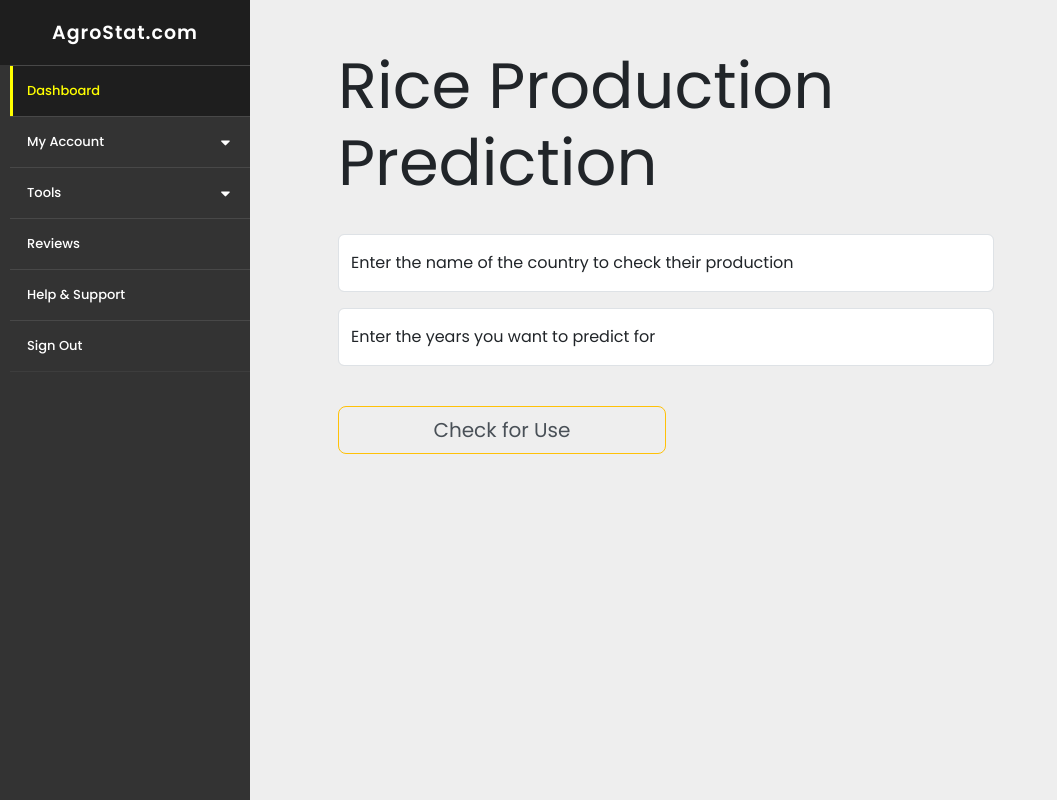
After one commit to jatin121ks/AgroStat, a Django app: page /predict_crop_rice in a window 1280 px wide. The commit adds this page. Shown: the whole page, without its empty margins (0-1057 px from the left). Run offline with Django 5.2, Linux system fonts and the light colour scheme; some libraries are stand-ins or nearby versions.

Commit message:
27-March

```diff
--- a/dummyproject/urls.py
+++ b/dummyproject/urls.py
@@ -55,7 +55,10 @@ urlpatterns = [
     path('live',views.live,name="live"),
     path('e503',views.e503,name="e503"),
     path('disease_detection',views.disease_detection,name="disease_detection"),
-    # path('detection_result',views.detection_result,name="detection_result"),
+    path('fertilizer_detection',views.fertilizer_detection,name="fertilizer_detection"),
+    path('predict_crop_rice',views.predict_crop_rice,name="predict_crop_rice"),
+    path('predict_crop_maize',views.predict_crop_maize,name="predict_crop_maize"),
+    path('predict_population',views.predict_population,name="predict_population"),
 
 
 
--- a/myapp/views.py
+++ b/myapp/views.py
@@ -18,6 +18,15 @@ from myapp.models import disease_solution
 import numpy as np
 from tensorflow.keras.preprocessing import image
 from tensorflow.keras.models import load_model
+import warnings
+import itertools
+import matplotlib.pyplot as plt
+warnings.filterwarnings("ignore")
+plt.style.use('fivethirtyeight')
+import pandas as pd
+import statsmodels.api as sm
+import matplotlib
+import plotly.graph_objects as go
 
 
 
@@ -164,6 +173,348 @@ def handle_uploaded_file(f,name):
           destination.write(chunk)
      destination.close()
 
+def predict_crop_rice(request):
+     if request.method=='POST':
+          df=pd.read_csv("rice-production.csv",parse_dates=['Year'])
+          df.dtypes
+          country=request.POST.get('country')
+
+          print(country)
+          #country='India'
+          production=df[df['Entity']==country]
+          production=production.loc[:,['Year','Production']]
+          production=production.sort_values('Year')
+          production.isnull().sum()
+          production=production.set_index('Year')
+          production.index
+          y=production
+          p = d = q = range(0, 2)
+          pdq = list(itertools.product(p, d, q))
+          seasonal_pdq = [(x[0], x[1], x[2], 12) for x in list(itertools.product(p, d, q))]
+          print('Examples of parameter combinations for Seasonal ARIMA...')
+          print('SARIMAX: {} x {}'.format(pdq[1], seasonal_pdq[1]))
+          print('SARIMAX: {} x {}'.format(pdq[1], seasonal_pdq[2]))
+          print('SARIMAX: {} x {}'.format(pdq[2], seasonal_pdq[3]))
+          print('SARIMAX: {} x {}'.format(pdq[2], seasonal_pdq[4]))
+
+          min=99999999
+          p1=[-1,-1,-1]
+          p2=[-1,-1,-1,-1]
+          for param in pdq:
+               for param_seasonal in seasonal_pdq:
+                    try:
+                         mod = sm.tsa.statespace.SARIMAX(y,
+                                                       order=param,
+                                                       seasonal_order=param_seasonal,
+                                                       enforce_stationarity=False,
+                                                       enforce_invertibility=False)
+                         results = mod.fit()
+                         if results.aic<min:
+                              min=results.aic
+                              p1=param
+                              p2=param_seasonal
+                         print('ARIMA{}x{}12 - AIC:{}'.format(param, param_seasonal, results.aic))
+                    except:
+                         continue
+          print(p1)
+          print(min)
+          print(p2)
+          # 12 is the interval for 12 months
+          mod = sm.tsa.statespace.SARIMAX(y,
+                                        order=(p1[0], p1[1], p1[2]),
+                                        seasonal_order=(p2[0], p2[1], p2[2], 12),
+                                        enforce_stationarity=False,
+                                        enforce_invertibility=False)
+          results = mod.fit()
+          print(results.summary().tables[1])
+          steps = int(request.POST.get('steps'))
+
+          print("steps are",steps)
+          pred_uc = results.get_forecast(steps=steps)
+               # Create traces
+          fig = go.Figure()
+          fig.add_trace(go.Scatter(x=y.index, y=y['Production'],
+                              mode='lines',
+                              name='Actual Value'))
+          type(pred_uc.predicted_mean)
+          fig.add_trace(go.Scatter(x=pred_uc.predicted_mean.index, y=pred_uc.predicted_mean,
+                              mode='lines',
+                              name='Predicted Value'))
+          #fig.show()
+          fig.update_layout(
+          title="Rice Production of "+country,
+          xaxis_title="Year",
+          yaxis_title="Production",
+          legend_title="Country",
+          font=dict(
+               family="Courier New, monospace",
+               size=14,
+               color="RebeccaPurple"))
+          graph=fig.to_html()
+          return render(request,'arima_result.html',{'graph':graph})
+
+
+     else:
+          return render(request,'rice_prediction.html')
+
+
+def predict_crop_maize(request):
+     if request.method=='POST':
+          df=pd.read_csv("maize-production.csv",parse_dates=['Year'])
+          df.dtypes
+          country=request.POST.get('country')
+
+          print(country)
+          #country='India'
+          production=df[df['Entity']==country]
+          production=production.loc[:,['Year','Maize | 00000056 || Production | 005510 || tonnes']]
+          production=production.sort_values('Year')
+          production.isnull().sum()
+          production=production.set_index('Year')
+          production.index
+          y=production
+          p = d = q = range(0, 2)
+          pdq = list(itertools.product(p, d, q))
+          seasonal_pdq = [(x[0], x[1], x[2], 12) for x in list(itertools.product(p, d, q))]
+          print('Examples of parameter combinations for Seasonal ARIMA...')
+          print('SARIMAX: {} x {}'.format(pdq[1], seasonal_pdq[1]))
+          print('SARIMAX: {} x {}'.format(pdq[1], seasonal_pdq[2]))
+          print('SARIMAX: {} x {}'.format(pdq[2], seasonal_pdq[3]))
+          print('SARIMAX: {} x {}'.format(pdq[2], seasonal_pdq[4]))
+
+          min=99999999
+          p1=[-1,-1,-1]
+          p2=[-1,-1,-1,-1]
+          for param in pdq:
+               for param_seasonal in seasonal_pdq:
+                    try:
+                         mod = sm.tsa.statespace.SARIMAX(y,
+                                                       order=param,
+                                                       seasonal_order=param_seasonal,
+                                                       enforce_stationarity=False,
+                                                       enforce_invertibility=False)
+                         results = mod.fit()
+                         if results.aic<min:
+                              min=results.aic
+                              p1=param
+                              p2=param_seasonal
+                         print('ARIMA{}x{}12 - AIC:{}'.format(param, param_seasonal, results.aic))
+                    except:
+                         continue
+          print(p1)
+          print(min)
+          print(p2)
+          # 12 is the interval for 12 months
+          mod = sm.tsa.statespace.SARIMAX(y,
+                                        order=(p1[0], p1[1], p1[2]),
+                                        seasonal_order=(p2[0], p2[1], p2[2], 12),
+                                        enforce_stationarity=False,
+                                        enforce_invertibility=False)
+          results = mod.fit()
+          print(results.summary().tables[1])
+          steps = int(request.POST.get('steps'))
+
+          print("steps are",steps)
+          pred_uc = results.get_forecast(steps=steps)
+               # Create traces
+          fig = go.Figure()
+          fig.add_trace(go.Scatter(x=y.index, y=y['Maize | 00000056 || Production | 005510 || tonnes'],
+                              mode='lines',
+                              name='Actual Value'))
+          type(pred_uc.predicted_mean)
+          fig.add_trace(go.Scatter(x=pred_uc.predicted_mean.index, y=pred_uc.predicted_mean,
+                              mode='lines',
+                              name='Predicted Value'))
+          #fig.show()
+          fig.update_layout(
+          title="Maize Production of "+country,
+          xaxis_title="Year",
+          yaxis_title="Production",
+          legend_title="Country",
+          font=dict(
+               family="Courier New, monospace",
+               size=14,
+               color="RebeccaPurple"))
+          graph=fig.to_html()
+          return render(request,'arima_result.html',{'graph':graph})
+
+
+     else:
+          return render(request,'maize_prediction.html')
+
+
+
+
+def predict_population(request):
+     if request.method=='POST':
+          df=pd.read_csv("share_of_the_.population_in_agriculture.csv",parse_dates=['Year'])
+          df.dtypes
+          country=request.POST.get('country')
+
+          print(country)
+          #country='India'
+          production=df[df['Entity']==country]
+          production=production.loc[:,['Year','share_employed_agri']]
+          production=production.sort_values('Year')
+          production.isnull().sum()
+          production=production.set_index('Year')
+          production.index
+          y=production
+          p = d = q = range(0, 2)
+          pdq = list(itertools.product(p, d, q))
+          seasonal_pdq = [(x[0], x[1], x[2], 12) for x in list(itertools.product(p, d, q))]
+          print('Examples of parameter combinations for Seasonal ARIMA...')
+          print('SARIMAX: {} x {}'.format(pdq[1], seasonal_pdq[1]))
+          print('SARIMAX: {} x {}'.format(pdq[1], seasonal_pdq[2]))
+          print('SARIMAX: {} x {}'.format(pdq[2], seasonal_pdq[3]))
+          print('SARIMAX: {} x {}'.format(pdq[2], seasonal_pdq[4]))
+
+          min=99999999
+          p1=[-1,-1,-1]
+          p2=[-1,-1,-1,-1]
+          for param in pdq:
+               for param_seasonal in seasonal_pdq:
+                    try:
+                         mod = sm.tsa.statespace.SARIMAX(y,
+                                                       order=param,
+                                                       seasonal_order=param_seasonal,
+                                                       enforce_stationarity=False,
+                                                       enforce_invertibility=False)
+                         results = mod.fit()
+                         if results.aic<min:
+                              min=results.aic
+                              p1=param
+                              p2=param_seasonal
+                         print('ARIMA{}x{}12 - AIC:{}'.format(param, param_seasonal, results.aic))
+                    except:
+                         continue
+          print(p1)
+          print(min)
+          print(p2)
+          # 12 is the interval for 12 months
+          mod = sm.tsa.statespace.SARIMAX(y,
+                                        order=(p1[0], p1[1], p1[2]),
+                                        seasonal_order=(p2[0], p2[1], p2[2], 12),
+                                        enforce_stationarity=False,
+                                        enforce_invertibility=False)
+          results = mod.fit()
+          print(results.summary().tables[1])
+          steps = int(request.POST.get('steps'))
+
+          print("steps are",steps)
+          pred_uc = results.get_forecast(steps=steps)
+               # Create traces
+          fig = go.Figure()
+          fig.add_trace(go.Scatter(x=y.index, y=y['share_employed_agri'],
+                              mode='lines',
+                              name='Actual Value'))
+          type(pred_uc.predicted_mean)
+          fig.add_trace(go.Scatter(x=pred_uc.predicted_mean.index, y=pred_uc.predicted_mean,
+                              mode='lines',
+                              name='Predicted Value'))
+          #fig.show()
+          fig.update_layout(
+          title="Population of "+country+" employed in Agriculture",
+          xaxis_title="Year",
+          yaxis_title="Production",
+          legend_title="Country",
+          font=dict(
+               family="Courier New, monospace",
+               size=14,
+               color="RebeccaPurple"))
+          graph=fig.to_html()
+          return render(request,'arima_result.html',{'graph':graph})
+
+
+     else:
+          return render(request,'population_prediction.html')
+
+
+
+def fertilizer_detection(request):
+     if request.method=='POST':
+          df=pd.read_csv("fertilizers.csv",parse_dates=['Year'])
+          df.dtypes
+          country=request.POST.get('country')
+
+          print(country)
+          #country='India'
+          production=df[df['Entity']==country]
+          production=production.loc[:,['Year','Nutrient nitrogen N (total) | 00003102 || Use per area of cropland | 005159 || kilograms per hectare']]
+          production=production.sort_values('Year')
+          production.isnull().sum()
+          production=production.set_index('Year')
+          production.index
+          y=production
+          p = d = q = range(0, 2)
+          pdq = list(itertools.product(p, d, q))
+          seasonal_pdq = [(x[0], x[1], x[2], 12) for x in list(itertools.product(p, d, q))]
+          print('Examples of parameter combinations for Seasonal ARIMA...')
+          print('SARIMAX: {} x {}'.format(pdq[1], seasonal_pdq[1]))
+          print('SARIMAX: {} x {}'.format(pdq[1], seasonal_pdq[2]))
+          print('SARIMAX: {} x {}'.format(pdq[2], seasonal_pdq[3]))
+          print('SARIMAX: {} x {}'.format(pdq[2], seasonal_pdq[4]))
+
+          min=99999999
+          p1=[-1,-1,-1]
+          p2=[-1,-1,-1,-1]
+          for param in pdq:
+               for param_seasonal in seasonal_pdq:
+                    try:
+                         mod = sm.tsa.statespace.SARIMAX(y,
+                                                       order=param,
+                                                       seasonal_order=param_seasonal,
+                                                       enforce_stationarity=False,
+                                                       enforce_invertibility=False)
+                         results = mod.fit()
+                         if results.aic<min:
+                              min=results.aic
+                              p1=param
+                              p2=param_seasonal
+                         print('ARIMA{}x{}12 - AIC:{}'.format(param, param_seasonal, results.aic))
+                    except:
+                         continue
+          print(p1)
+          print(min)
+          print(p2)
+          # 12 is the interval for 12 months
+          mod = sm.tsa.statespace.SARIMAX(y,
+                                        order=(p1[0], p1[1], p1[2]),
+                                        seasonal_order=(p2[0], p2[1], p2[2], 12),
+                                        enforce_stationarity=False,
+                                        enforce_invertibility=False)
+          results = mod.fit()
+          print(results.summary().tables[1])
+          steps = int(request.POST.get('steps'))
+
+          print("steps are",steps)
+          pred_uc = results.get_forecast(steps=steps)
+               # Create traces
+          fig = go.Figure()
+          fig.add_trace(go.Scatter(x=y.index, y=y['Nutrient nitrogen N (total) | 00003102 || Use per area of cropland | 005159 || kilograms per hectare'],
+                              mode='lines',
+                              name='Actual Value'))
+          type(pred_uc.predicted_mean)
+          fig.add_trace(go.Scatter(x=pred_uc.predicted_mean.index, y=pred_uc.predicted_mean,
+                              mode='lines',
+                              name='Predicted Value'))
+          #fig.show()
+          fig.update_layout(
+          title="Fertilizers Use of "+country,
+          xaxis_title="Year",
+          yaxis_title="Use",
+          legend_title="Country",
+          font=dict(
+               family="Courier New, monospace",
+               size=14,
+               color="RebeccaPurple"))
+          graph=fig.to_html()
+          return render(request,'arima_result.html',{'graph':graph})
+
+
+     else:
+          return render(request,'fertilizer_prediction.html')
+
 def disease_detection(request):
      if request.method=='POST':
 
@@ -192,20 +543,8 @@ def disease_detection(request):
           predicted_class = classes[predicted_class_index]
 
 
-          # # Make predictions
-          # predictions = model.predict(img_array)
-          # classes=['Apple_Apple_scab', 'Apple___Black_rot', 'Apple___Cedar_apple_rust', 'Apple___healthy', 'Blueberry___healthy', 'Cherry_(including_sour)___Powdery_mildew', 'Cherry_(including_sour)___healthy', 'Corn_(maize)___Cercospora_leaf_spot Gray_leaf_spot', 'Corn_(maize)___Common_rust_', 'Corn_(maize)___Northern_Leaf_Blight', 'Corn_(maize)___healthy', 'Grape___Black_rot', 'Grape___Esca_(Black_Measles)', 'Grape___Leaf_blight_(Isariopsis_Leaf_Spot)', 'Grape___healthy', 'Orange___Haunglongbing_(Citrus_greening)', 'Peach___Bacterial_spot', 'Peach___healthy', 'Pepper,_bell___Bacterial_spot', 'Pepper,_bell___healthy', 'Potato___Early_blight', 'Potato___Late_blight', 'Potato___healthy', 'Raspberry___healthy', 'Soybean___healthy', 'Squash___Powdery_mildew', 'Strawberry___Leaf_scorch', 'Strawberry___healthy', 'Tomato___Bacterial_spot', 'Tomato___Early_blight', 'Tomato___Late_blight', 'Tomato___Leaf_Mold', 'Tomato___Septoria_leaf_spot', 'Tomato___Spider_mites Two-spotted_spider_mite', 'Tomato___Target_Spot', 'Tomato___Tomato_Yellow_Leaf_Curl_Virus', 'Tomato___Tomato_mosaic_virus', 'Tomato___healthy']
+          print("Predicted class:", predicted_class)
 
-          # # Get the predicted class
-          # predicted_class_index = np.argmax(predictions)
-          # predicted_class = classes[predicted_class_index]
-
-          # Get the exact class name
-          # class_labels = train_generator.class_indices
-          # exact_class_name = list(class_labels.keys())[predicted_class_index]
-
-          print("Predicted class:", predicted_class)
-          # print("Exact class name:", exact_class_name)
 
           if predicted_class == 'Apple_Apple_scab':
                o=disease_solution.objects.filter(description=predicted_class)
--- /dev/null
+++ b/templates/rice_prediction.html
@@ -0,0 +1,54 @@
+{% extends 'sidebar.html' %} {% block content %} {%load static%}
+<!DOCTYPE html>
+<html lang="en">
+  <head>
+    <meta charset="UTF-8" />
+    <meta name="viewport" content="width=device-width, initial-scale=1.0" />
+    <title>Rice Prediction</title>
+  </head>
+  <body>
+    <section class="container" style="padding-right: 30%">
+      <form method="POST" action="" class="" enctype="multipart/form-data">
+        {% csrf_token %}
+        <h1 class="mt-5 display-3">Rice Production Prediction</h1>
+        <br />
+
+        <div class="form-floating mb-3">
+          <input
+            type="input"
+            class="form-control"
+            id="floatingInput"
+            placeholder="Upload Image"
+            name="country"
+          />
+          <label for="floatingInput"
+            >Enter the name of the country to check their production</label
+          >
+        </div>
+        <div class="form-floating mb-3">
+          <input
+            type="number  "
+            class="form-control"
+            id="floatingInput"
+            placeholder="Upload Image"
+            name="steps"
+          />
+          <label for="floatingInput"
+            >Enter the years you want to predict for</label
+          >
+        </div>
+
+        <br />
+        <div class="d-grid gap-2 col-6">
+          <button
+            type="submit"
+            class="btn btn-outline-warning text-dark-emphasis btn-lg"
+          >
+            Check for Use
+          </button>
+        </div>
+      </form>
+    </section>
+  </body>
+</html>
+{% endblock %}
--- a/templates/sidebar.html
+++ b/templates/sidebar.html
@@ -203,7 +203,9 @@
     <nav class="sidebar show">
       <div class="text">AgroStat.com</div>
       <ul class="main_side">
-        <li class="active"><a href="{% url 'userprofile_s' %}">Dashboard</a></li>
+        <li class="active">
+          <a href="{% url 'userprofile_s' %}">Dashboard</a>
+        </li>
 
         <li>
           <a href="#" id="1"
@@ -222,7 +224,34 @@
             <li>
               <a href="{% url 'disease_detection' %}">Crop Disease Detection</a>
             </li>
-            <li><a href="#">Price Prediction</a></li>
+            <li>
+              <a href="#" id="3"
+                >Prediction
+                <span class="fas fa-caret-down"></span>
+              </a>
+              <ul class="item-show-2">
+                <li>
+                  <a href="{% url 'fertilizer_detection' %}"
+                    >Fertilizer Use Prediction</a
+                  >
+                </li>
+                <li>
+                  <a href="{% url 'predict_crop_rice' %}"
+                    >Rice Production Prediction</a
+                  >
+                </li>
+                <li>
+                  <a href="{% url 'predict_crop_maize' %}"
+                    >Maize Production Prediction</a
+                  >
+                </li>
+                <li>
+                  <a href="{% url 'predict_population' %}"
+                    >Population Prediction</a
+                  >
+                </li>
+              </ul>
+            </li>
           </ul>
         </li>
 
```
Also changed, not shown: templates/arima_result.html (added, +20 -0 lines), templates/fertilizer_prediction.html (added, +55 -0 lines), templates/maize_prediction.html (added, +54 -0 lines), templates/population_prediction.html (added, +54 -0 lines), db.sqlite3, myapp/admin.py (line endings or trailing spaces), 1 other file.
